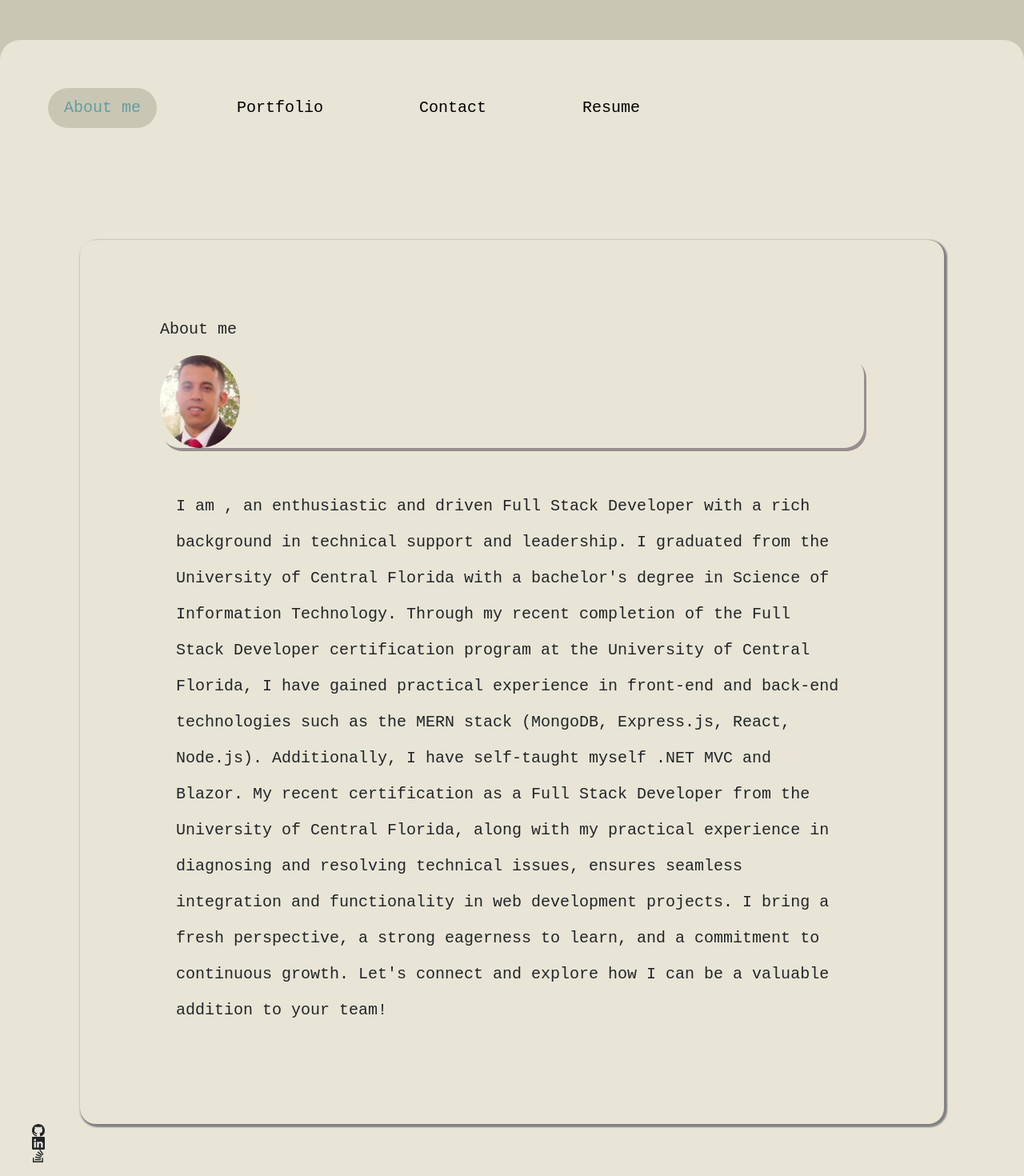
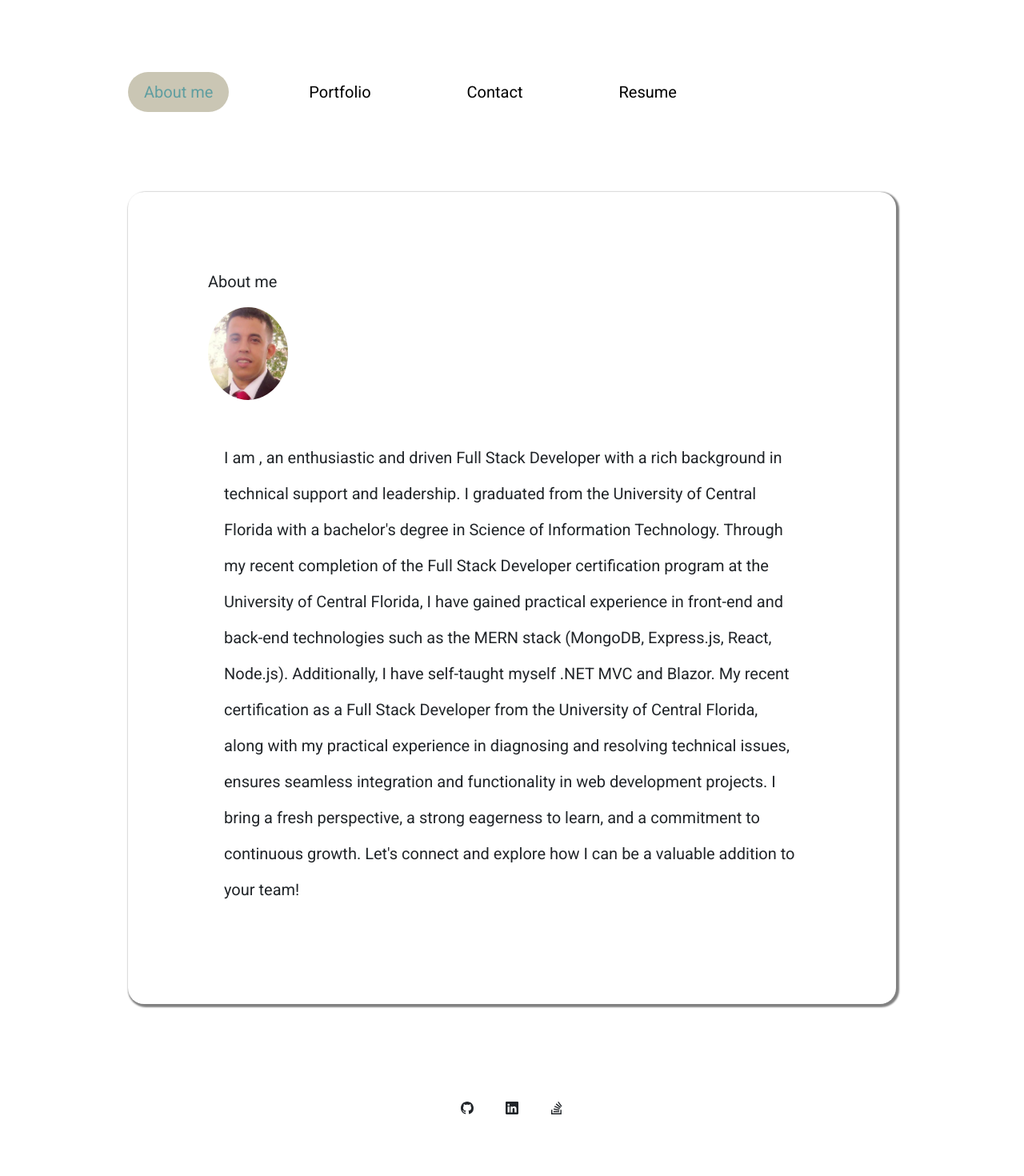
Before and after one commit to ekhay-hit/ekhay_div_hub, a React (Vite) app: page / in a window 1280 px wide. Shown: the top 1470 px of the page at 80% size. Built offline with nearby package versions, Linux system fonts and the light colour scheme.

Commit message:
completed the routing and re-style about me section, added the footer, and added the content and the link, added the footer to the App

```diff
--- a/index.html
+++ b/index.html
@@ -4,6 +4,10 @@
     <meta charset="UTF-8" />
     <link rel="icon" type="image/svg+xml" href="/vite.svg" />
     <meta name="viewport" content="width=device-width, initial-scale=1.0" />
+    <link
+      href="https://fonts.googleapis.com/css2?family=Roboto:wght@400;700&display=swap"
+      rel="stylesheet"
+    />
 
     <title>Houssine</title>
   </head>
--- a/src/components/Footer.jsx
+++ b/src/components/Footer.jsx
@@ -1,8 +1,10 @@
-// import { Link } from "react-router-dom";
+import { Link } from "react-router-dom";
+import "./styles/footer.css";
+
 function Footer() {
   return (
-    <footer>
-      <links className="item">
+    <div className="footer">
+      <a className="item" href="https://github.com/ekhay-hit" target="_blank">
         <svg
           xmlns="http://www.w3.org/2000/svg"
           width="16"
@@ -13,8 +15,12 @@ function Footer() {
         >
           <path d="M8 0C3.58 0 0 3.58 0 8c0 3.54 2.29 6.53 5.47 7.59.4.07.55-.17.55-.38 0-.19-.01-.82-.01-1.49-2.01.37-2.53-.49-2.69-.94-.09-.23-.48-.94-.82-1.13-.28-.15-.68-.52-.01-.53.63-.01 1.08.58 1.23.82.72 1.21 1.87.87 2.33.66.07-.52.28-.87.51-1.07-1.78-.2-3.64-.89-3.64-3.95 0-.87.31-1.59.82-2.15-.08-.2-.36-1.02.08-2.12 0 0 .67-.21 2.2.82.64-.18 1.32-.27 2-.27s1.36.09 2 .27c1.53-1.04 2.2-.82 2.2-.82.44 1.1.16 1.92.08 2.12.51.56.82 1.27.82 2.15 0 3.07-1.87 3.75-3.65 3.95.29.25.54.73.54 1.48 0 1.07-.01 1.93-.01 2.2 0 .21.15.46.55.38A8.01 8.01 0 0 0 16 8c0-4.42-3.58-8-8-8" />
         </svg>
-      </links>
-      <links className="item">
+      </a>
+      <a
+        className="item"
+        href="https://www.linkedin.com/in/el-houssine-khay-905b20149/"
+        target="_blank"
+      >
         <svg
           xmlns="http://www.w3.org/2000/svg"
           width="16"
@@ -25,8 +31,8 @@ function Footer() {
         >
           <path d="M0 1.146C0 .513.526 0 1.175 0h13.65C15.474 0 16 .513 16 1.146v13.708c0 .633-.526 1.146-1.175 1.146H1.175C.526 16 0 15.487 0 14.854zm4.943 12.248V6.169H2.542v7.225zm-1.2-8.212c.837 0 1.358-.554 1.358-1.248-.015-.709-.52-1.248-1.342-1.248S2.4 3.226 2.4 3.934c0 .694.521 1.248 1.327 1.248zm4.908 8.212V9.359c0-.216.016-.432.08-.586.173-.431.568-.878 1.232-.878.869 0 1.216.662 1.216 1.634v3.865h2.401V9.25c0-2.22-1.184-3.252-2.764-3.252-1.274 0-1.845.7-2.165 1.193v.025h-.016l.016-.025V6.169h-2.4c.03.678 0 7.225 0 7.225z" />
         </svg>
-      </links>
-      <links className="item">
+      </a>
+      <a className="item">
         <svg
           xmlns="http://www.w3.org/2000/svg"
           width="16"
@@ -38,8 +44,8 @@ function Footer() {
           <path d="M12.412 14.572V10.29h1.428V16H1v-5.71h1.428v4.282z" />
           <path d="M3.857 13.145h7.137v-1.428H3.857zM10.254 0 9.108.852l4.26 5.727 1.146-.852zm-3.54 3.377 5.484 4.567.913-1.097L7.627 2.28l-.914 1.097zM4.922 6.55l6.47 3.013.603-1.294-6.47-3.013zm-.925 3.344 6.985 1.469.294-1.398-6.985-1.468z" />
         </svg>
-      </links>
-    </footer>
+      </a>
+    </div>
   );
 }
 
--- a/src/components/styles/footer.css
+++ b/src/components/styles/footer.css
@@ -1,4 +1,14 @@
-footer {
+.footer {
   display: flex;
+  gap: 40px;
+  min-height: 100px;
+  margin-top: 80px;
   justify-content: center;
+
+  .item {
+    display: flex;
+    justify-content: center;
+    margin-top: auto;
+    margin-bottom: auto;
+  }
 }
--- a/src/components/styles/nav.css
+++ b/src/components/styles/nav.css
@@ -1,22 +1,28 @@
 .nav {
   display: flex;
   justify-content: start;
+  max-width: 80%;
+  margin: auto;
   gap: 80px;
   color: black;
-  background-color: #e8e5d6;
-  height: 60px;
-  padding: 20px !important;
+  /* background-color: #e8e5d6; */
 
   a {
     text-decoration: none;
     color: inherit;
     background-color: none;
     border: none;
+    border-radius: 25px;
   }
+}
+
+a:hover {
+  text-decoration: none;
+  color: black !important;
+  background-color: #e6e3d5 !important;
 }
 .activeTab {
   background-color: #cac6b4 !important;
-  border-radius: 25px;
   color: cadetblue !important ;
 }
 
--- a/src/styles/About.css
+++ b/src/styles/About.css
@@ -1,11 +1,9 @@
 .about {
   display: flex;
-  /* justify-content: start; */
   flex-wrap: wrap;
   height: 100%;
   margin: auto;
-  width: 90%;
-  margin-top: 50px;
+  width: 80%;
   gap: 20px;
   padding: 100px;
   box-shadow: 2px 2px 2px 2px gray;
@@ -14,13 +12,11 @@
   h6 {
     width: 100%;
     text-align: left;
-    /* padding: 20px; */
   }
 
   .image-card {
     flex-basis: 100%;
     background-color: transparent;
-    box-shadow: 3px 4px rgb(153, 142, 142);
     border-radius: 25px;
   }
   img {
--- a/src/styles/App.css
+++ b/src/styles/App.css
@@ -1,15 +1,3 @@
-#root {
-  max-width: 1700px;
-  height: 100%;
-  background-color: #e8e5d6;
-  margin: 0 auto;
-  padding: 2rem;
-  text-align: center;
-  margin-top: 50px;
-  border-radius: 25px 25px 0px 0px;
-  box-sizing: 2px 2px 2px 2px;
-}
-
 .main {
   display: flex;
   justify-content: center;
--- a/src/styles/index.css
+++ b/src/styles/index.css
@@ -1,13 +1,25 @@
 @tailwind base;
 @tailwind components;
 @tailwind utilities;
+#root {
+  max-width: 1700px;
+  height: 100%;
+  /* background-color: #e8e5d6; */
+  margin: 0 auto;
+  padding: 2rem;
+  text-align: center;
+  margin-top: 50px;
+  border-radius: 25px 25px 0px 0px;
+  box-sizing: 2px 2px 2px 2px;
+}
 
 * {
-  font-family: monospace, "Courier New", Courier;
+  /* font-family: monospace, "Courier New", Courier; */
+  font-family: "Roboto", "Helvetica", "Arial", sans-serif;
+
   font-size: 20px;
-  /* font-family: "Roboto", "Open Sans", sans-serif; */
 }
 
 body {
-  background-color: #cac6b4;
+  /* background-color: #cac6b4; */
 }
```
